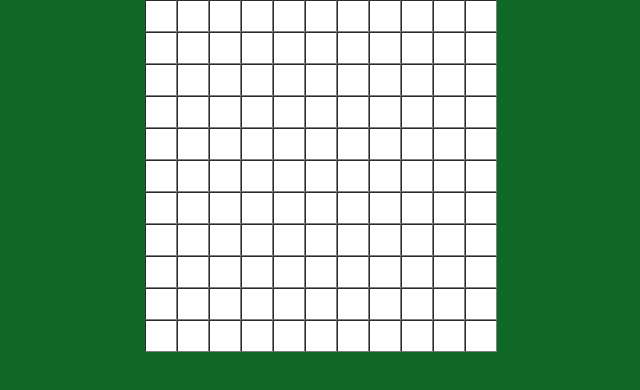
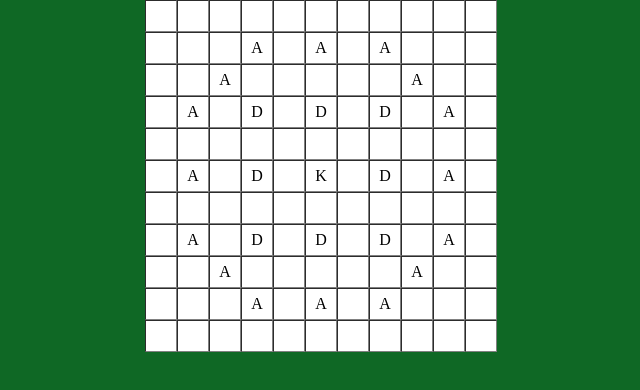
Before and after one commit to ASchanke/Stonesight, a plain HTML site: page index.html in a window 1280 px wide. Shown: the whole page, without its empty margins (319-959 px from the left). Drawn offline with Linux system fonts and the light colour scheme.

Commit message:
Basic board display code now works. Moved table code to BoardTable class.

```diff
--- a/index.html
+++ b/index.html
@@ -21,6 +21,7 @@
         border: 1.5px solid grey;
         border-style: inset;
         background-color: white;
+        text-align: center;
       }
       .boardspace:hover {
         cursor: pointer;
--- a/scripts/game.js
+++ b/scripts/game.js
@@ -1,6 +1,7 @@
 var isGameGoing = true;
 
 var gameBoard;
+var boardTable;
 const boardWidth = 11;
 const boardHeight = 11;
 
@@ -15,11 +16,14 @@ class GameBoard {
 
         // Create the array to store the location of pieces
         this.#board = new Array(height);
-        for (var i = 0; i < this.#board.length; i++) {
+        for (let i = 0; i < this.#board.length; i++) {
             this.#board[i] = new Array(width);
         }
     }
 
+    getBoard() {
+        return this.#board;
+    }
     setSpace(x, y, piece) {
         this.#board[x][y] = piece;
     }
@@ -28,21 +32,35 @@ class GameBoard {
     }
 }
 
-function createBoardTable(width, height) {
+class BoardTable {
+    table;
+    height;
+    width;
+
+    constructor(height, width) {
+        this.height = height;
+        this.width = width;
+        this.table = this.createBoardTable(width, height);
+    }
+
+    createBoardTable(width, height) {
         // This is just used to center the table
-    var center = document.createElement("center");
+        let center = document.createElement("center");
         // This will create the table for the board
-    var boardTable = document.createElement("table");
+        let boardTable = document.createElement("table");
 
         // Create the table
-    for (var i = 0; i < height; i++) {
+        for (let i = 0; i < height; i++) {
             // Create a row
-        var tr = document.createElement("tr");
+            let tr = document.createElement("tr");
 
             // Create the cells in the row
-        for (var j = 0; j < width; j++) {
-            var td = document.createElement("td");
+            for (let j = 0; j < width; j++) {
+                let td = document.createElement("td");
+                // Give each cell the class "boardspace"
                 td.setAttribute("class", "boardspace");
+                // Give each boardspace a unique ID based on its location
+                td.setAttribute("id", this.coordinatesToCellId(j, i));
                 // Add the cell to the row
                 tr.appendChild(td);
             }
@@ -54,6 +72,33 @@ function createBoardTable(width, height) {
         center.appendChild(boardTable);
         boardTable.setAttribute("cellspacing", 0);
         document.body.appendChild(center);
+
+        return boardTable;
+    }
+
+    updateBoardTable(gameBoard){
+        // Go through the board
+        for (let i = 0; i < gameBoard.height; i++) {
+            for (let j = 0; j < gameBoard.width; j++) {
+                // Find the cell for that space
+                let cellId = this.coordinatesToCellId(j,i);
+                // Set its value
+                let spaceValue = gameBoard.getSpace(j,i);
+                if (spaceValue === "attacker") {
+                    document.getElementById(cellId).innerHTML = "A";
+                } else if (spaceValue === "defender") {
+                    document.getElementById(cellId).innerHTML = "D";
+                } else if (spaceValue === "king") {
+                    document.getElementById(cellId).innerHTML = "K";
+                }
+            }
+        }
+    }
+
+    coordinatesToCellId(x,y) {
+        let cellId = "boardspace" + x + "." + y;
+        return cellId;
+    }
 }
 
 function populateBoard(board) {
@@ -89,6 +134,8 @@ function populateBoard(board) {
     board.setSpace(5, 5, "king");
 }
 
+
 gameBoard = new GameBoard(boardWidth, boardHeight);
-createBoardTable(gameBoard.width, gameBoard.height);
+boardTable = new BoardTable(gameBoard.width, gameBoard.height);
 populateBoard(gameBoard);
+boardTable.updateBoardTable(gameBoard);
```
Lines whose indentation alone changed are shown as unchanged.
